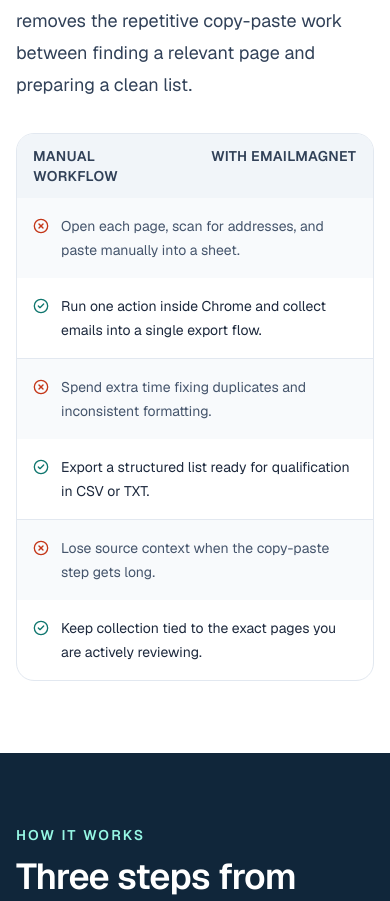
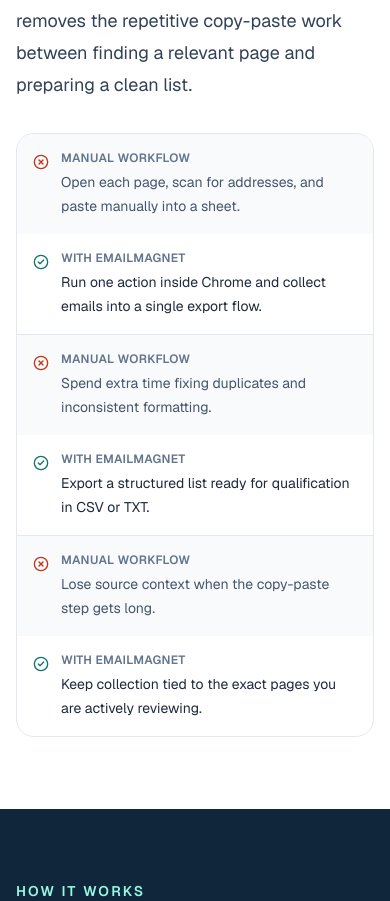
Before and after one commit to snighedis/emailmagnet_newsite, a Next.js app: page /emailmagnet in a window 390 px wide. Shown: the part 3501-4402 px from the top of the page. Built offline with nearby package versions, Linux system fonts and the light colour scheme.

Commit message:
Improve EmailMagnet comparison table readability on mobile

```diff
--- a/src/app/emailmagnet/page.tsx
+++ b/src/app/emailmagnet/page.tsx
@@ -262,7 +262,7 @@
           </div>
 
           <div className="overflow-hidden rounded-2xl border border-slate-200">
-            <div className="grid grid-cols-2 bg-slate-100 text-sm font-semibold uppercase tracking-wide text-slate-700">
+            <div className="hidden grid-cols-2 bg-slate-100 text-sm font-semibold uppercase tracking-wide text-slate-700 md:grid">
               <div className="px-4 py-3">Manual workflow</div>
               <div className="px-4 py-3">With EmailMagnet</div>
             </div>
@@ -271,11 +271,21 @@
                 <div key={row.manual} className="grid gap-0 text-sm leading-6 md:grid-cols-2">
                   <div className="flex gap-3 bg-slate-50 px-4 py-4 text-slate-600">
                     <XCircle className="mt-1 h-4 w-4 shrink-0 text-[#c43618]" />
-                    <span>{row.manual}</span>
+                    <div>
+                      <p className="mb-1 text-xs font-semibold uppercase tracking-wide text-slate-500 md:hidden">
+                        Manual workflow
+                      </p>
+                      <span>{row.manual}</span>
+                    </div>
                   </div>
                   <div className="flex gap-3 px-4 py-4 text-slate-800">
                     <CheckCircle2 className="mt-1 h-4 w-4 shrink-0 text-[#0f766e]" />
-                    <span>{row.emailMagnet}</span>
+                    <div>
+                      <p className="mb-1 text-xs font-semibold uppercase tracking-wide text-slate-500 md:hidden">
+                        With EmailMagnet
+                      </p>
+                      <span>{row.emailMagnet}</span>
+                    </div>
                   </div>
                 </div>
               ))}
```
